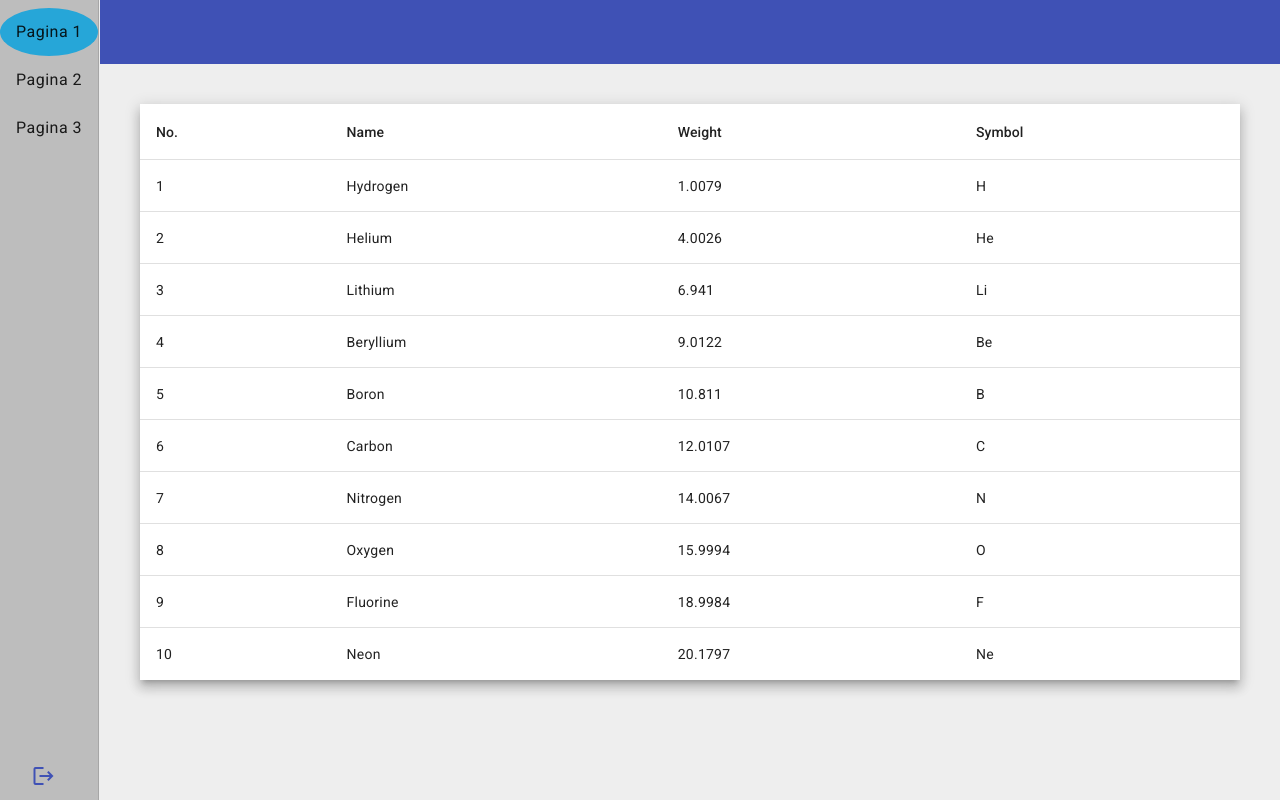
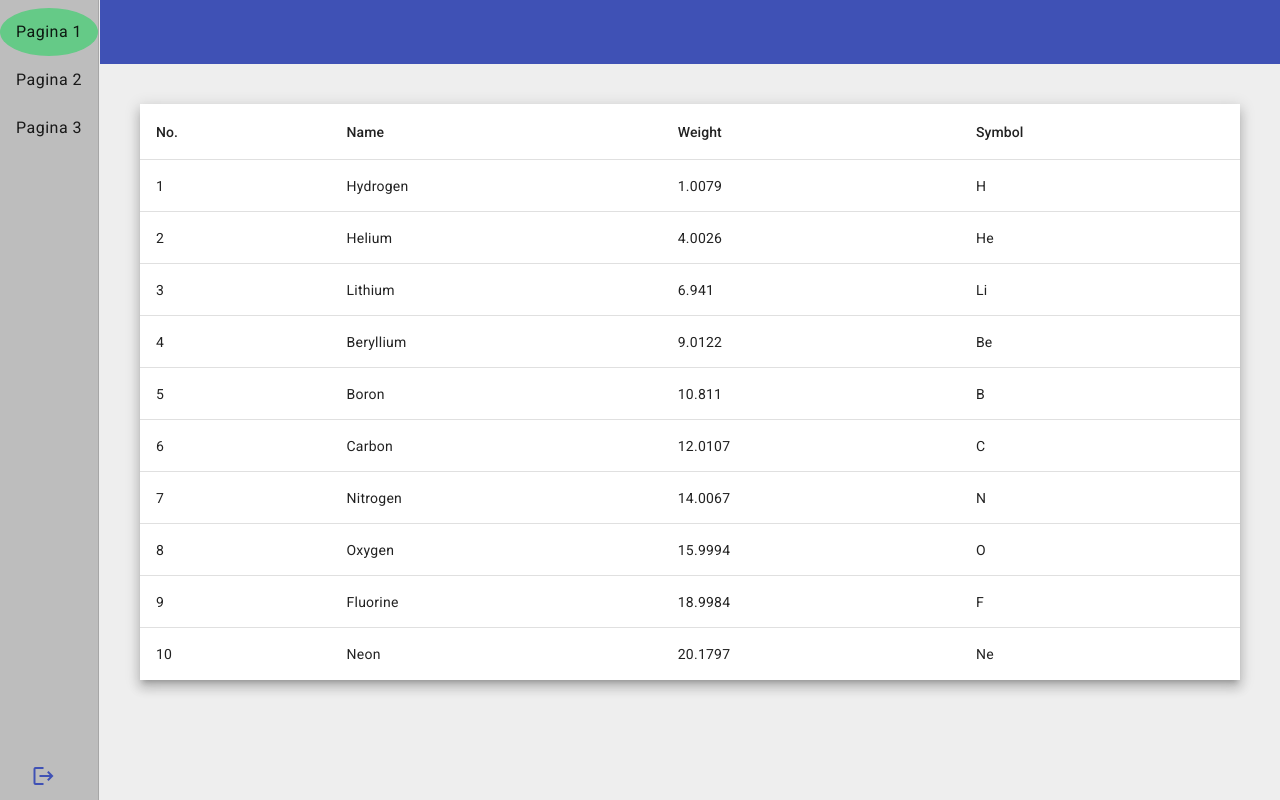
Before and after one commit to Salvatore-12/lezione-38-ng, an Angular app: page /pagina1 in a window 1280 px wide. Built offline with nearby package versions, Linux system fonts and the light colour scheme.

Commit message:
cambio del  colore background  al cambiamento delle pagine

```diff
--- a/src/app/componenti/dashboard/dashboard.component.css
+++ b/src/app/componenti/dashboard/dashboard.component.css
@@ -18,7 +18,7 @@
   }
 
   .active{
-    background-color: rgb(38, 166, 216);
+    background-color: rgb(101, 202, 135);
   }
 
   .example-spacer {
```
